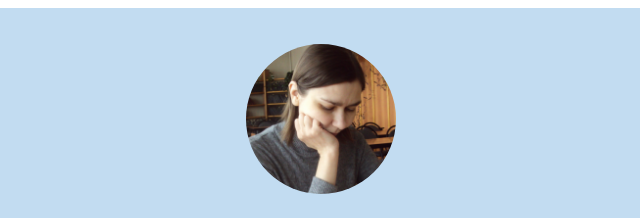
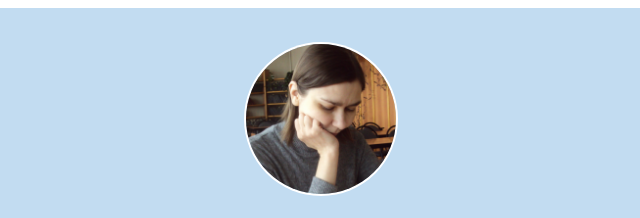
Before and after one commit to natajedi/Resume-CV, a plain HTML site: page index.html in a window 1280 px wide. Shown: the top 218 px of the page, 319-959 px from the left. Drawn offline with Linux system fonts and the light colour scheme.

Commit message:
Update style.css

```diff
--- a/css/style.css
+++ b/css/style.css
@@ -26,6 +26,7 @@ ul {
   width: 150px;
   height: 150px;
   border-radius: 50%;
+  box-shadow: 0 0 0 2px white;
 }
 
 .name {
@@ -114,7 +115,7 @@ h4 {
 
 @media only screen and (max-width: 768px) {
   body {
-    font-size: 14px;
+   font-size: 14px;
   }
 
   .header {
@@ -131,11 +132,11 @@ h4 {
   }
 
   .name {
-    font-size: 24px;
+   font-size: 24px;
   }
 
   .contact-info {
-    font-size: 14px;
+   font-size: 14px;
   }
 
   .section {
@@ -149,8 +150,8 @@ h4 {
   }
 
   .section-title, .section-list {
-      padding: 10px 20px;
-      font-size: 16px;
+    padding: 10px 20px;
+    font-size: 16px;
     }
 
   h2 {
```
